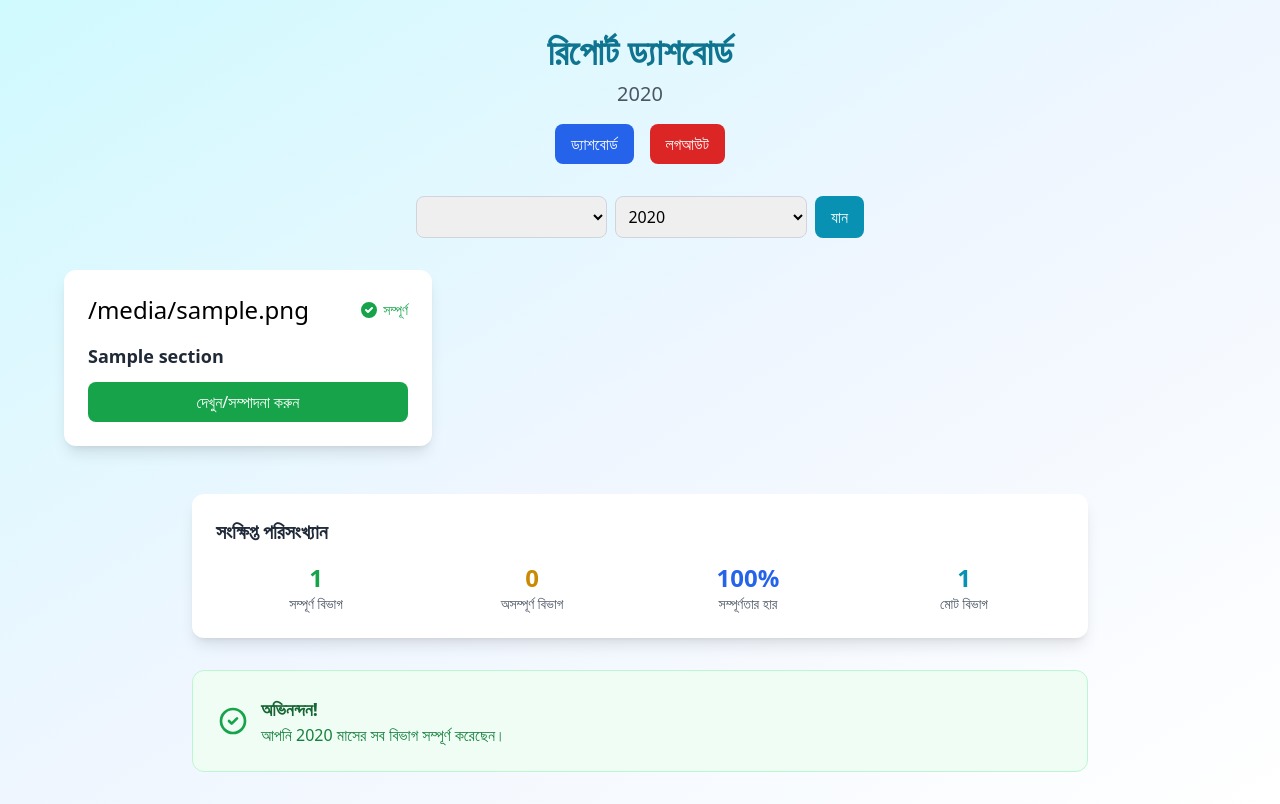
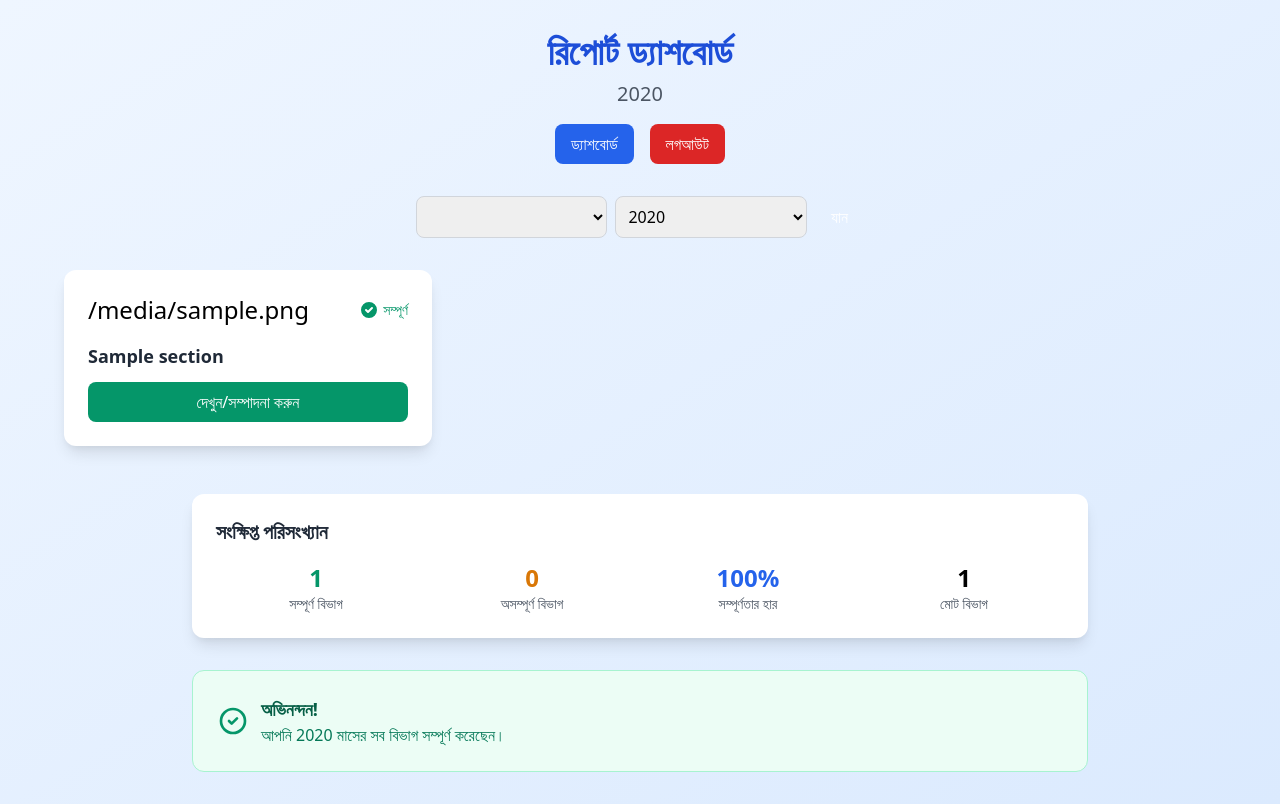
Before and after one commit to Jabir-A-H/report-submission, a Flask app: template templates/report_dashboard.html in a window 1280 px wide. Run offline with Flask 3, Linux system fonts and the light colour scheme; the template is opened without the code that fills it: most values are stand-ins (such as "Sample title", 1, 10 or a date in 2020); lists and menus that the app fills with data are empty; some libraries are stand-ins or nearby versions.

Commit message:
Update report_dashboard.html

```diff
--- a/templates/report_dashboard.html
+++ b/templates/report_dashboard.html
@@ -4,43 +4,32 @@
   <meta charset="UTF-8" />
   <meta name="viewport" content="width=device-width, initial-scale=1.0" />
   <title>রিপোর্ট ড্যাশবোর্ড - {{ report_month_year }}</title>
-  <script src="https://cdn.tailwindcss.com"></script>
+  <link href="https://cdn.jsdelivr.net/npm/tailwindcss@2.2.19/dist/tailwind.min.css" rel="stylesheet">
   <link rel="stylesheet" href="/static/styles.css" />
   <link rel="stylesheet" href="/static/modern-animations.css" />
 </head>
-<body class="bg-gradient-to-br from-cyan-100 via-blue-50 to-white min-h-screen">
-
-  <div class="container mx-auto px-4 py-8">
+<body class="bg-gradient-to-br from-blue-50 to-blue-100 min-h-screen">
+  <main class="container mx-auto px-4 py-8">
     <!-- Header -->
-    <div class="text-center mb-8">
-      <h1 class="text-4xl font-bold text-cyan-700 mb-2">রিপোর্ট ড্যাশবোর্ড</h1>
+    <header class="text-center mb-8">
+      <h1 class="text-4xl font-bold text-blue-700 mb-2">রিপোর্ট ড্যাশবোর্ড</h1>
       <p class="text-xl text-gray-600 mb-4">{{ report_month_year }}</p>
-      <div class="flex justify-center gap-4">
-        <a href="/report_dashboard" class="px-4 py-2 bg-blue-600 text-white rounded-lg hover:bg-blue-700 transition-colors">
-          ড্যাশবোর্ড
-        </a>
+      <nav class="flex justify-center gap-4">
+        <a href="/report_dashboard" class="px-4 py-2 bg-blue-600 text-white rounded-lg hover:bg-blue-700 transition">ড্যাশবোর্ড</a>
         {% if current_user.role == "admin" %}
-        <a href="/master_report" class="px-4 py-2 bg-green-600 text-white rounded-lg hover:bg-green-700 transition-colors">
-          মাস্টার রিপোর্ট
-        </a>
-        <a href="/admin/reports" class="px-4 py-2 bg-purple-600 text-white rounded-lg hover:bg-purple-700 transition-colors">
-          সব রিপোর্ট
-        </a>
+        <a href="/master_report" class="px-4 py-2 bg-green-600 text-white rounded-lg hover:bg-green-700 transition">মাস্টার রিপোর্ট</a>
+        <a href="/admin/reports" class="px-4 py-2 bg-purple-600 text-white rounded-lg hover:bg-purple-700 transition">সব রিপোর্ট</a>
         {% endif %}
-        <a href="/logout" class="px-4 py-2 bg-red-600 text-white rounded-lg hover:bg-red-700 transition-colors">
-          লগআউট
-        </a>
-      </div>
-    </div>
+        <a href="/logout" class="px-4 py-2 bg-red-600 text-white rounded-lg hover:bg-red-700 transition">লগআউট</a>
+      </nav>
+    </header>
 
     <!-- Month/Year selector -->
-    <div class="max-w-md mx-auto mb-8">
+    <section class="max-w-md mx-auto mb-8">
       <form method="get" class="flex gap-2">
         <select name="month" class="flex-1 p-2 border border-gray-300 rounded-lg">
           {% for i in range(1, 13) %}
-          <option value="{{ i }}" {% if i == month|int %}selected{% endif %}>
-            {{ get_month_name(i) }}
-          </option>
+          <option value="{{ i }}" {% if i == month|int %}selected{% endif %}>{{ get_month_name(i) }}</option>
           {% endfor %}
         </select>
         <select name="year" class="flex-1 p-2 border border-gray-300 rounded-lg">
@@ -48,17 +37,15 @@
           <option value="{{ y }}" {% if y == year|int %}selected{% endif %}>{{ y }}</option>
           {% endfor %}
         </select>
-        <button type="submit" class="px-4 py-2 bg-cyan-600 text-white rounded-lg hover:bg-cyan-700 transition-colors">
-          যান
-        </button>
+        <button type="submit" class="px-4 py-2 bg-cyan-600 text-white rounded-lg hover:bg-cyan-700 transition">যান</button>
       </form>
-    </div>
+    </section>
 
     <!-- Report sections grid -->
-    <div class="max-w-6xl mx-auto">
+    <section class="max-w-6xl mx-auto">
       <div class="grid grid-cols-1 md:grid-cols-2 lg:grid-cols-3 gap-6">
         {% for section in sections %}
-        <div class="bg-white rounded-xl shadow-lg overflow-hidden hover:shadow-xl transition-shadow duration-300">
+        <div class="bg-white rounded-xl shadow-lg overflow-hidden hover:shadow-xl transition-shadow duration-300 animate-fade-in">
           <div class="p-6">
             <div class="flex items-center justify-between mb-4">
               <div class="text-2xl">{{ section.icon }}</div>
@@ -78,22 +65,9 @@
               </div>
               {% endif %}
             </div>
-
             <h3 class="text-lg font-semibold text-gray-800 mb-3">{{ section.name }}</h3>
-
-            <a href="{{ section.url }}"
-               class="block w-full text-center py-2 px-4
-                      {% if section.completed %}
-                      bg-green-600 hover:bg-green-700 text-white
-                      {% else %}
-                      bg-cyan-600 hover:bg-cyan-700 text-white
-                      {% endif %}
-                      rounded-lg transition-colors duration-300 font-medium">
-              {% if section.completed %}
-                দেখুন/সম্পাদনা করুন
-              {% else %}
-                শুরু করুন
-              {% endif %}
+            <a href="{{ section.url }}" class="block w-full text-center py-2 px-4 {% if section.completed %}bg-green-600 hover:bg-green-700{% else %}bg-cyan-600 hover:bg-cyan-700{% endif %} text-white rounded-lg transition font-medium">
+              {% if section.completed %} দেখুন/সম্পাদনা করুন {% else %} শুরু করুন {% endif %}
             </a>
           </div>
         </div>
@@ -102,7 +76,7 @@
     </div>
 
     <!-- Summary stats -->
-    <div class="max-w-4xl mx-auto mt-12">
+    <section class="max-w-4xl mx-auto mt-12">
       <div class="bg-white rounded-xl shadow-lg p-6">
         <h2 class="text-xl font-bold text-gray-800 mb-4">সংক্ষিপ্ত পরিসংখ্যান</h2>
         <div class="grid grid-cols-2 md:grid-cols-4 gap-4">
@@ -125,11 +99,11 @@
           </div>
         </div>
       </div>
-    </div>
+    </section>
 
     <!-- Recent activity or tips -->
     {% if completed_count == sections|length %}
-    <div class="max-w-4xl mx-auto mt-8">
+    <section class="max-w-4xl mx-auto mt-8">
       <div class="bg-green-50 border border-green-200 rounded-xl p-6">
         <div class="flex items-center">
           <svg class="w-8 h-8 text-green-600 mr-3" fill="none" stroke="currentColor" viewBox="0 0 24 24">
@@ -141,9 +115,9 @@
           </div>
         </div>
       </div>
-    </div>
+    </section>
     {% elif completed_count > 0 %}
-    <div class="max-w-4xl mx-auto mt-8">
+    <section class="max-w-4xl mx-auto mt-8">
       <div class="bg-blue-50 border border-blue-200 rounded-xl p-6">
         <div class="flex items-center">
           <svg class="w-8 h-8 text-blue-600 mr-3" fill="none" stroke="currentColor" viewBox="0 0 24 24">
@@ -155,10 +129,9 @@
           </div>
         </div>
       </div>
-    </div>
+    </section>
     {% endif %}
-  </div>
-
+  </main>
   <script src="/static/scripts.js"></script>
 </body>
 </html>
```
